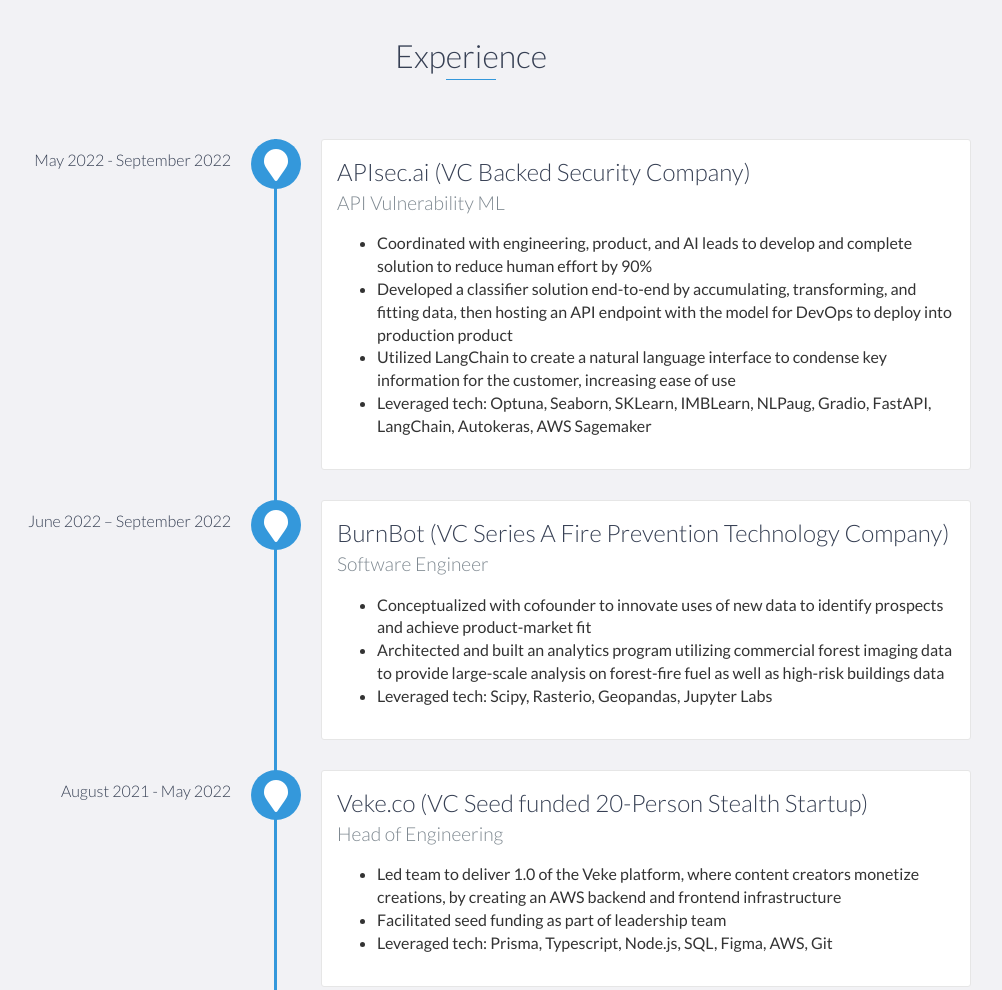
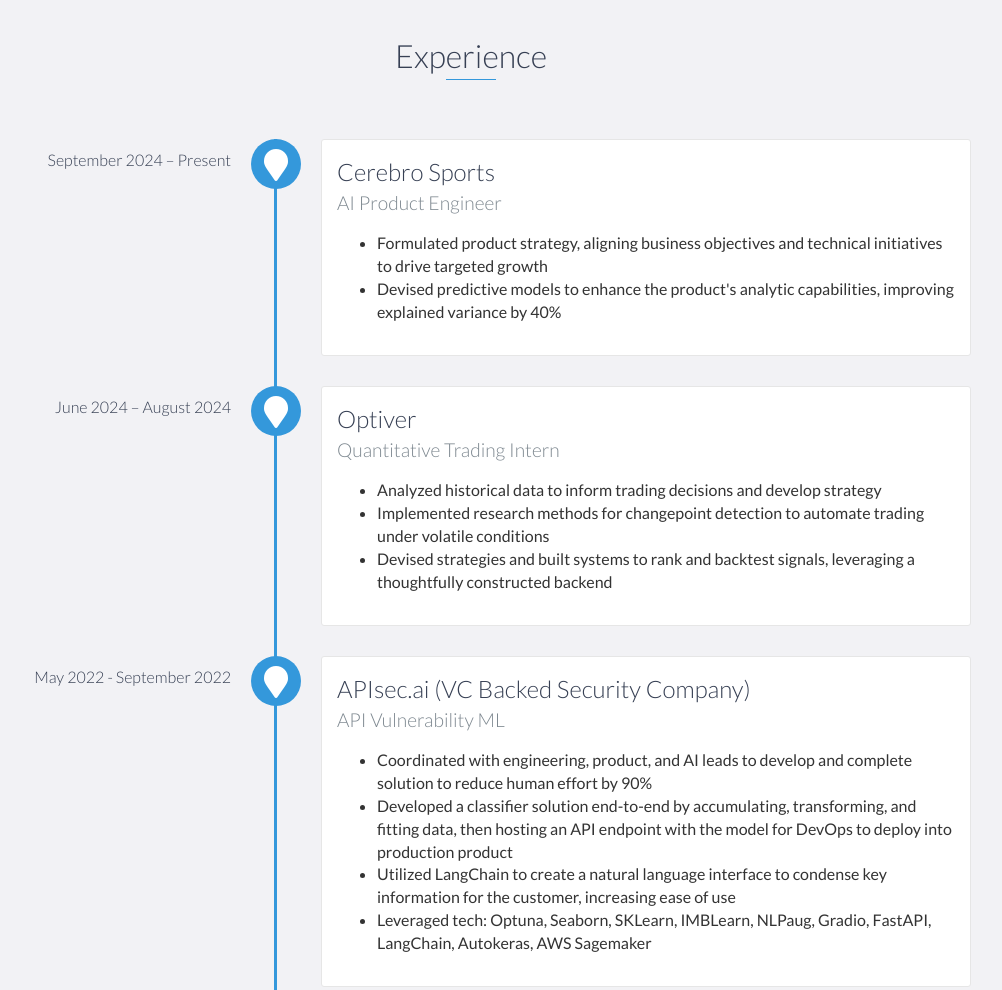
Before and after one commit to ShahzebL/shahzebl.github.io, a website: page index.html in a window 1280 px wide. Shown: the part 2460-3450 px from the top of the page, without its empty margins (169-1171 px from the left). Drawn offline with nearby package versions, Linux system fonts and the light colour scheme.

Commit message:
add new experiences

```diff
--- a/index.html
+++ b/index.html
@@ -187,6 +187,25 @@
     <div id="experience" class="background-alt">
         <h2 class="heading">Experience</h2>
         <div id="experience-timeline">
+	    <div data-date="September 2024 – Present">
+		<h3>Cerebro Sports</h3>
+		<h4>AI Product Engineer</h4>
+		<ul>
+		    <li>Formulated product strategy, aligning business objectives and technical initiatives to drive targeted growth</li>
+		    <li>Devised predictive models to enhance the product's analytic capabilities, improving explained variance by 40%</li>
+		</ul>
+	    </div>
+
+	    <div data-date="June 2024 – August 2024">
+		<h3>Optiver</h3>
+		<h4>Quantitative Trading Intern</h4>
+		    <ul>
+		        <li>Analyzed historical data to inform trading decisions and develop strategy</li>
+		        <li>Implemented research methods for changepoint detection to automate trading under volatile conditions</li>
+		        <li>Devised strategies and built systems to rank and backtest signals, leveraging a thoughtfully constructed backend</li>
+		    </ul>
+	    </div>
+
             <div data-date="May 2022 - September 2022">
                 <h3>APIsec.ai (VC Backed Security Company)</h3>
                 <h4>API Vulnerability ML</h4>
```
Lines whose indentation alone changed are shown as unchanged.
